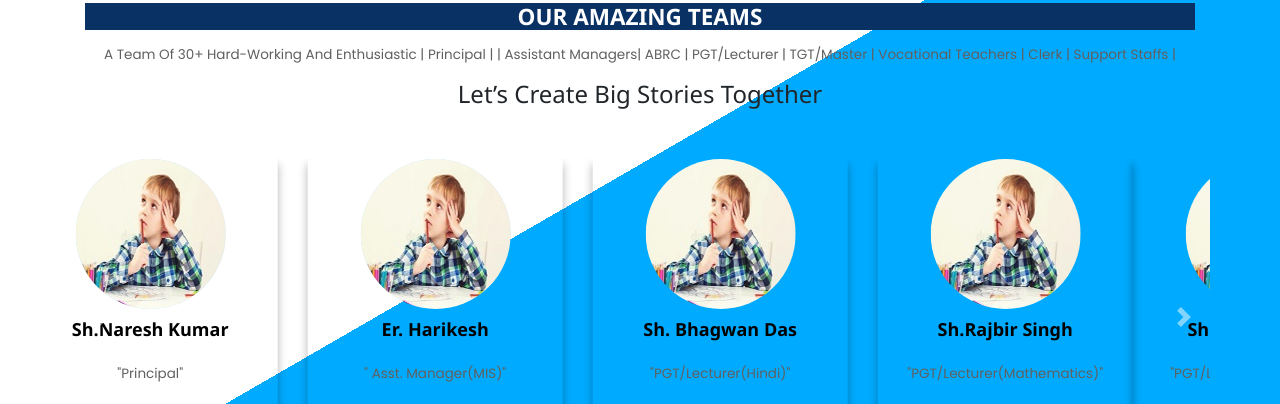
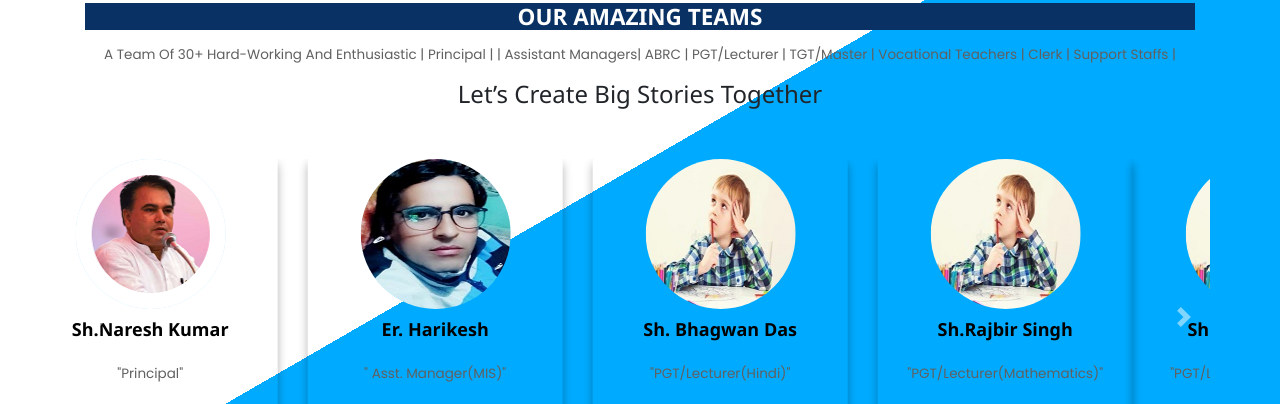
Before and after one commit to HarryTagale/gsssrakhishahpur1470, a plain HTML site: page employee.html in a window 1280 px wide. Shown: the part 947-1351 px from the top of the page. Drawn offline with nearby package versions, Linux system fonts and the light colour scheme; a script that the page names is missing.

Commit message:
Update employee.html

```diff
--- a/employee.html
+++ b/employee.html
@@ -146,7 +146,7 @@ document.oncontextmenu=new Function("alert(message);return false")
 <div class="row">
   <div class="col-lg-3 col-md-4 col-12">
     <div class="box">
-      <a href="#"><img src="images/team/edu.jpg" class="rounded-circle z-depth-1"
+      <a href="#"><img src="images/team/nk.png" class="rounded-circle z-depth-1"
           alt="Sample avatar"></a>
       <h1 >Sh.Naresh Kumar</h1>
       <p class="m-4">"Principal" </p>
@@ -171,7 +171,7 @@ document.oncontextmenu=new Function("alert(message);return false")
 
   <div class="col-lg-3 col-md-4 col-12">
     <div class="box">
-      <a href="#"><img src="images/team/edu.jpg" class="rounded-circle z-depth-1"
+      <a href="#"><img src="images/team/h3.jpeg" class="rounded-circle z-depth-1"
           alt="Sample avatar"></a>
       <h1>Er. Harikesh</h1>
       <p class="m-4">" Asst. Manager(MIS)" </p>
```
